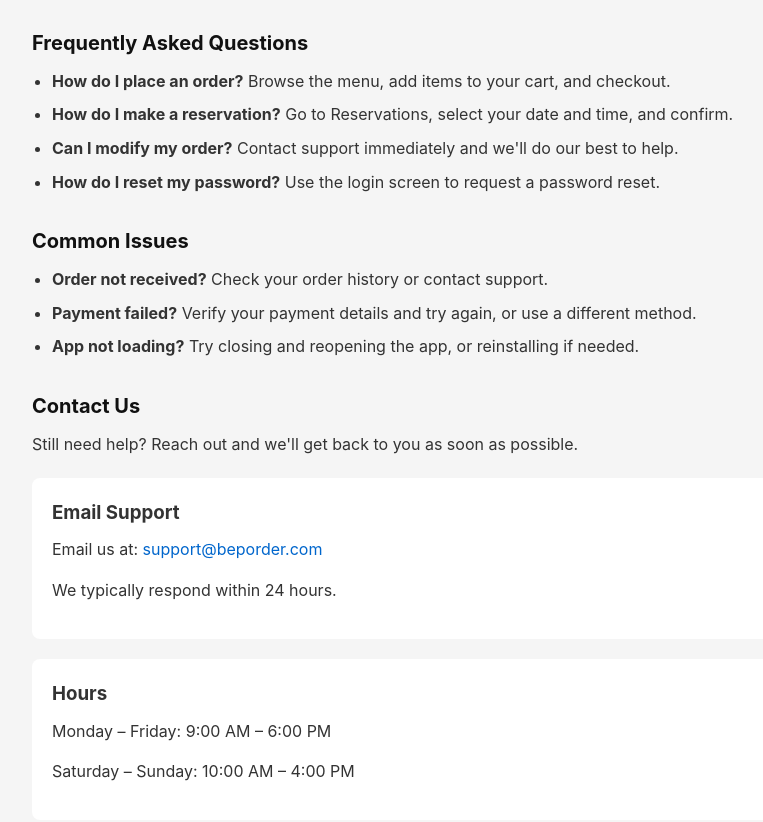
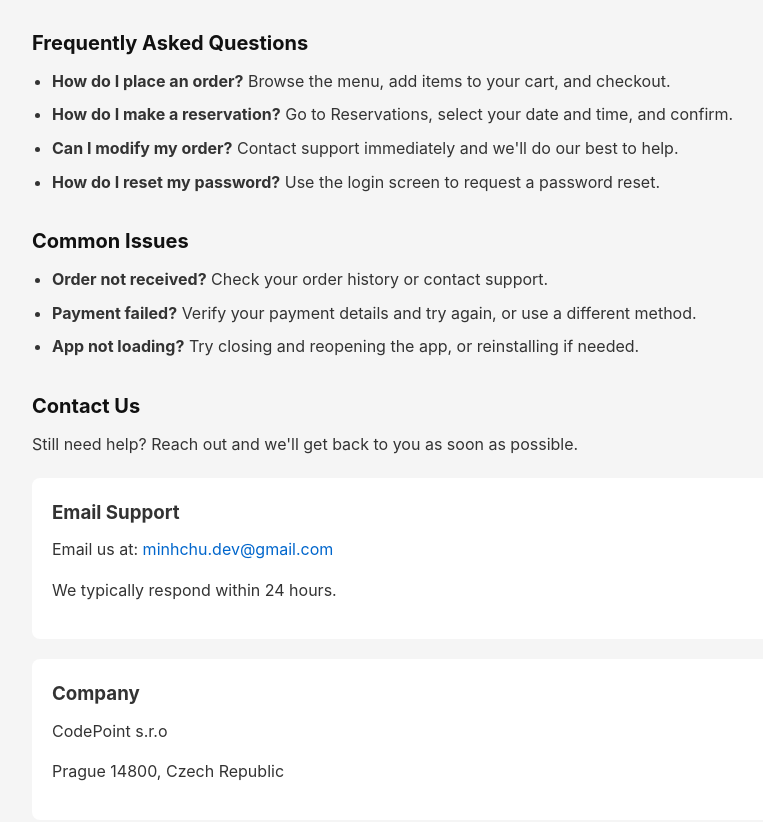
Before and after one commit to iaminh/codepoint.github.io, a plain HTML site: page support.html in a window 1280 px wide. Shown: the part 130-952 px from the top of the page, without its empty margins (228-991 px from the left). Drawn offline with Linux system fonts and the light colour scheme.

Commit message:
Update contact info

```diff
--- a/support.html
+++ b/support.html
@@ -45,8 +45,14 @@
 
     <div class="contact-card">
       <h3>Email Support</h3>
-      <p>Email us at: <a href="mailto:support@beporder.com" class="email">support@beporder.com</a></p>
+      <p>Email us at: <a href="mailto:minhchu.dev@gmail.com" class="email">minhchu.dev@gmail.com</a></p>
       <p>We typically respond within 24 hours.</p>
+    </div>
+
+    <div class="contact-card">
+      <h3>Company</h3>
+      <p>CodePoint s.r.o</p>
+      <p>Prague 14800, Czech Republic</p>
     </div>
 
     <div class="contact-card">
```
Also changed, not shown: privacy.html (+2 -1 lines).
